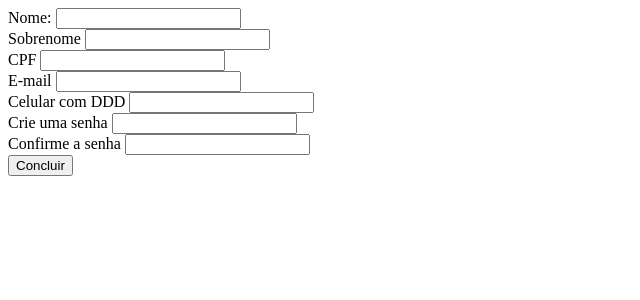
After one commit to diogosilvabr/bichochiqPetshop, a PHP site: page /formCadastro.php in a window 1280 px wide. The commit adds this page. Shown: the top 300 px of the page, without its empty margins (0-640 px from the left). Run offline with PHP 8.4, Linux system fonts and the light colour scheme.

Commit message:
criacao do cadastro cliente

```diff
--- a/model/dbconnection.php
+++ b/model/dbconnection.php
@@ -0,0 +1,3 @@
+
+
+// inserir aqui o código para conexão ao MongoDB
--- /dev/null
+++ b/view/blades/footer.php
@@ -0,0 +1,3 @@
+
+</head>
+</body>
--- /dev/null
+++ b/view/blades/header.php
@@ -0,0 +1,9 @@
+<!DOCTYPE html>
+<html lang="pt-br">
+<head>
+    <meta charset="UTF-8">
+    <meta http-equiv="X-UA-Compatible" content="IE=edge">
+    <meta name="viewport" content="width=device-width, initial-scale=1.0">
+    <title>Petshop</title>
+</head>
+<body>
--- /dev/null
+++ b/view/formCadastro.php
@@ -0,0 +1,41 @@
+<?php
+include("blades/header.php");
+?>
+    <form action="../controller/cadastrarCliente.php" method="POST">
+        <label>Nome:</label>
+        <input type="text" name="nomeCliente"><br>
+
+        <label>Sobrenome</label>
+        <input type="text" name="sobrenomeCliente"><br>
+
+        <label>CPF</label>
+        <input type="text" name="cpfCliente"><br>
+
+        <label>E-mail</label>
+        <input type="text" name="emailCliente"><br>
+
+        <label>Celular com DDD</label>
+        <input type="text" name="celularCliente"><br>
+
+        <label>Crie uma senha</label>
+        <input type="text" name="passwordCliente"><br>
+
+        <label>Confirme a senha</label>
+        <input type="text" name="passwordCliente"><br>
+
+        <input type="hidden" name="nivelAcesso" value="1">
+        <input type="submit" value="Concluir">
+
+
+    </form>
+
+
+
+
+
+
+
+
+<?php
+include("blades/footer.php");
+?>
```
Also changed, not shown: controller/cadastrarCliente.php (added, +14 -0 lines), view/index.php (+10 -11 lines), controller/teste.php (deleted).
